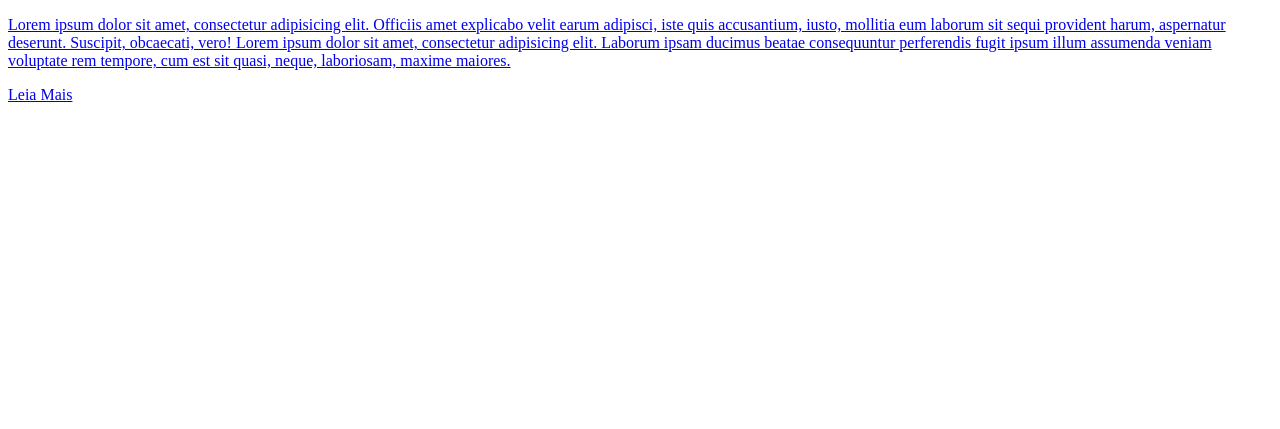
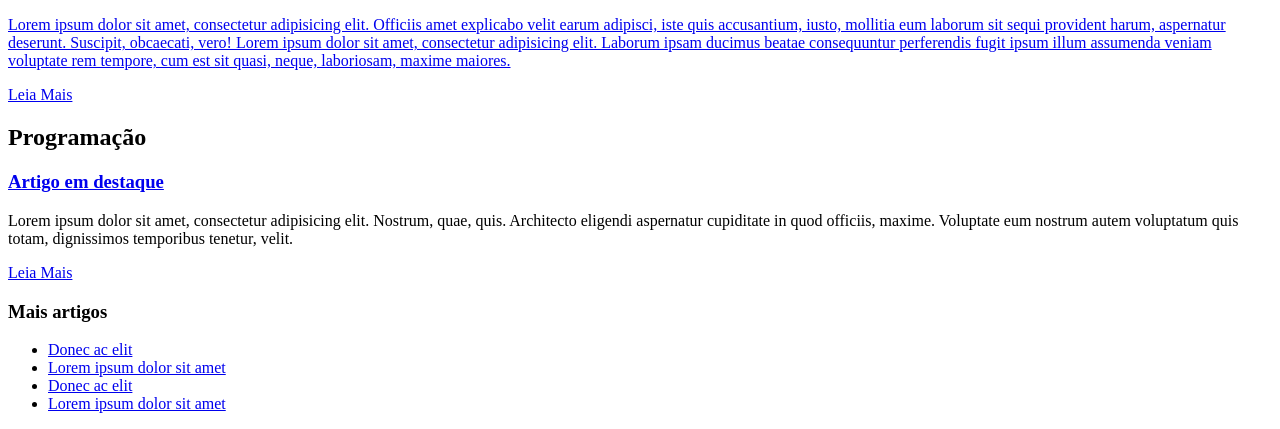
Before and after one commit to giovannipds/exercicio-html5, a plain HTML site: page index.html in a window 1280 px wide. Shown: the part 535-964 px from the top of the page. Before the commit the page ends 800 px from the top, so only its background shows below. Drawn offline with Linux system fonts and the light colour scheme.

Commit message:
Escreve a seção Programação

```diff
--- a/index.html
+++ b/index.html
@@ -39,6 +39,27 @@
 				</div>
 			</div>
 
+			<!-- programação -->
+			<section>
+				<header>
+					<h2>Programação</h2>
+				</header>
+				<div>
+					<h3><a href="#">Artigo em destaque</a></h3>
+					<p>Lorem ipsum dolor sit amet, consectetur adipisicing elit. Nostrum, quae, quis. Architecto eligendi aspernatur cupiditate in quod officiis, maxime. Voluptate eum nostrum autem voluptatum quis totam, dignissimos temporibus tenetur, velit.</p>
+					<a href="#">Leia Mais</a>
+				</div>
+				<div>
+					<h3>Mais artigos</h3>
+					<ul>
+						<li><a href="#">Donec ac elit</a></li>
+						<li><a href="#">Lorem ipsum dolor sit amet</a></li>
+						<li><a href="#">Donec ac elit</a></li>
+						<li><a href="#">Lorem ipsum dolor sit amet</a></li>
+					</ul>
+				</div>
+			</section>
+
 		</main>
 
 	</body>
```
